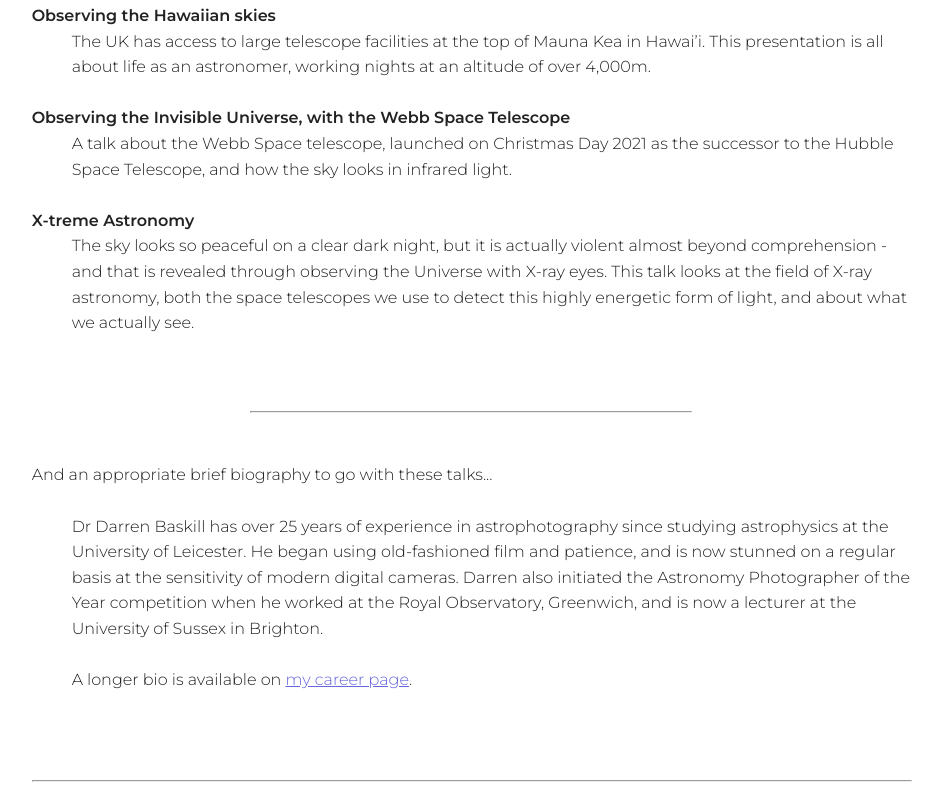
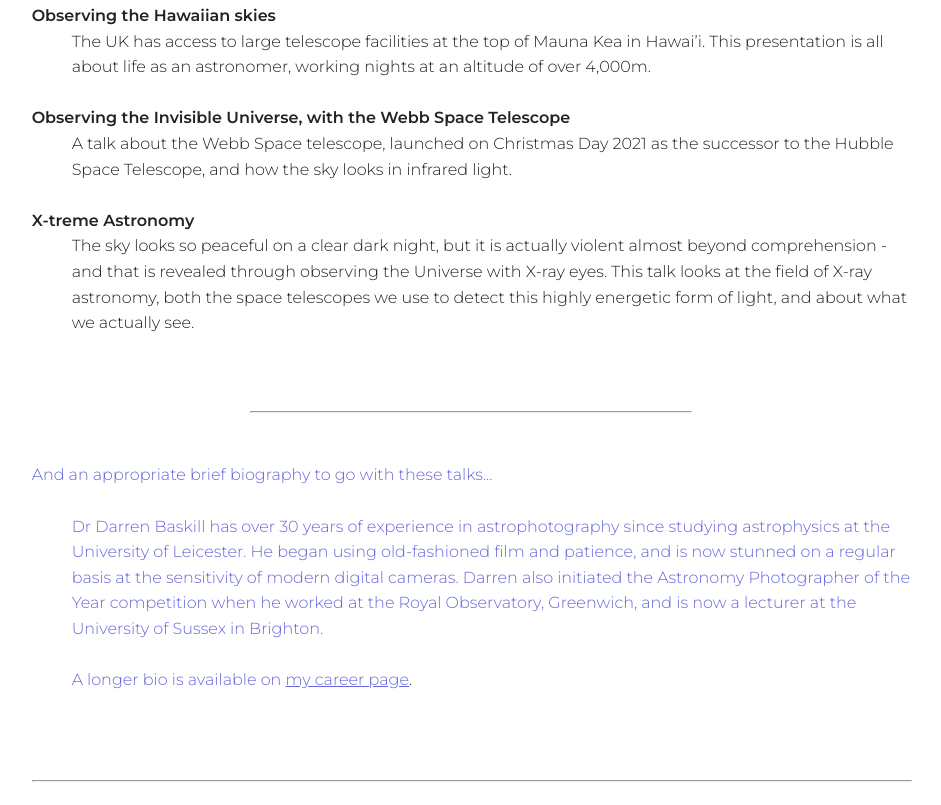
Before and after one commit to DasBaskill/DasBaskill.github.io, a plain HTML site: page talks.html in a window 1280 px wide. Shown: the part 1025-1830 px from the top of the page, without its empty margins (169-1110 px from the left). Drawn offline with Linux system fonts and the light colour scheme.

Commit message:
Update talks.html

```diff
--- a/talks.html
+++ b/talks.html
@@ -61,9 +61,12 @@
 <dt><b>X-treme Astronomy</b></dt><dd>The sky looks so peaceful on a clear dark night, but it is actually violent almost beyond comprehension - and that is revealed through observing the Universe with X-ray eyes.  This talk looks at the field of X-ray astronomy, both the space telescopes we use to detect this highly energetic form of light, and about what we actually see.<br><br></dd>
 
 </dl>
+
 <br><hr style="width: 50%; align: center; margin-left: auto; margin-right: auto;"><br>
 
-<dl><dt>And an appropriate brief biography to go with these talks...<br><br></dt><dd>Dr Darren Baskill has over 25 years of experience in astrophotography since studying astrophysics at the University of Leicester. He began using old-fashioned film and patience, and is now stunned on a regular basis at the sensitivity of modern digital cameras.  Darren also initiated the Astronomy Photographer of the Year competition when he worked at the Royal Observatory, Greenwich, and is now a lecturer at the University of Sussex in Brighton.
+  <a name="bio" /a>
+
+<dl><dt>And an appropriate brief biography to go with these talks...<br><br></dt><dd>Dr Darren Baskill has over 30 years of experience in astrophotography since studying astrophysics at the University of Leicester. He began using old-fashioned film and patience, and is now stunned on a regular basis at the sensitivity of modern digital cameras.  Darren also initiated the Astronomy Photographer of the Year competition when he worked at the Royal Observatory, Greenwich, and is now a lecturer at the University of Sussex in Brighton.
 <br><br>
 A longer bio is available on <a href="./career.html">my career page</a>.</dd>
 </dl>
```
